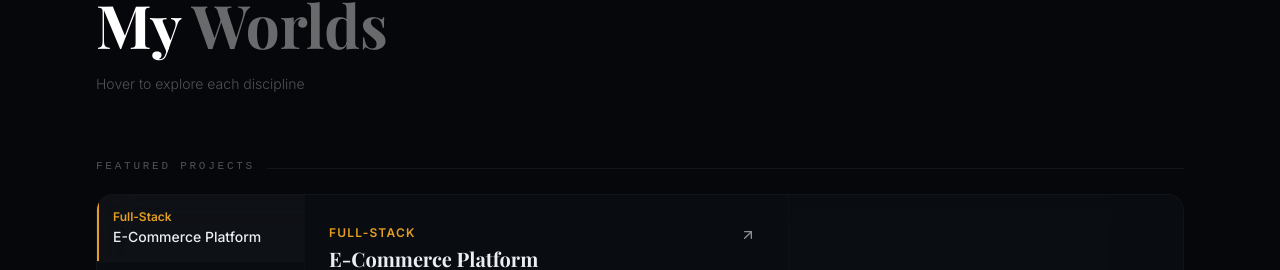
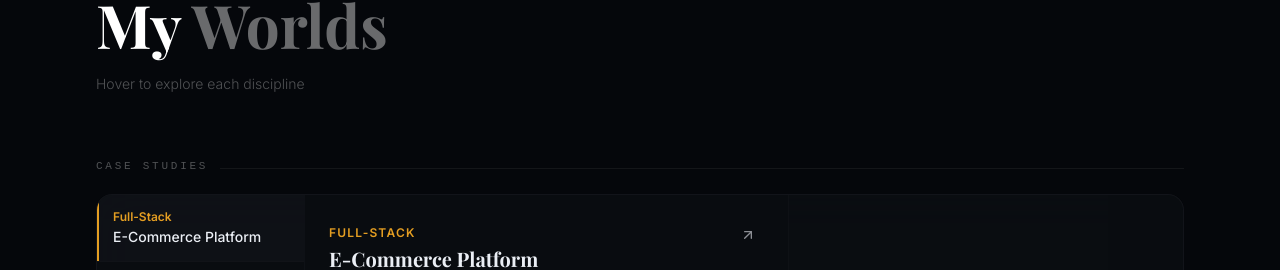
Before and after one commit to Earthen8/EarthenHub, a Next.js app in the folder frontend/: page / in a window 1280 px wide. Shown: the part 1819-2089 px from the top of the page. Built offline with nearby package versions, Linux system fonts and the light colour scheme; no server answers; a web font is replaced by a local one.

Commit message:
fix: revert skill-list file naming

```diff
--- a/frontend/src/app/page.tsx
+++ b/frontend/src/app/page.tsx
@@ -1,7 +1,7 @@
 import { Navigation } from '@/components/navigation'
 import { HeroSection } from '@/components/hero-section'
 import { AboutSection } from '@/components/about-section'
-import { SkillList } from '@/components/myworlds-section'
+import { SkillList } from '@/components/skill-list'
 import { TimelineSection } from '@/components/timeline-section'
 import { ToolsSection } from '@/components/tools-section'
 import { ContactSection } from '@/components/contact-section'
--- a/frontend/src/components/myworlds-section.tsx
+++ b/frontend/src/components/skill-list.tsx
@@ -237,7 +237,7 @@ export function SkillList() {
         <div className="mb-12 sm:mb-16">
           <div className="flex items-baseline gap-3 mb-5">
             <p className="font-mono text-[11px] tracking-[0.25em] text-white/30 uppercase">
-              Featured Projects
+              Case studies
             </p>
             <div className="flex-1 h-px bg-white/[0.06]" />
           </div>
```
